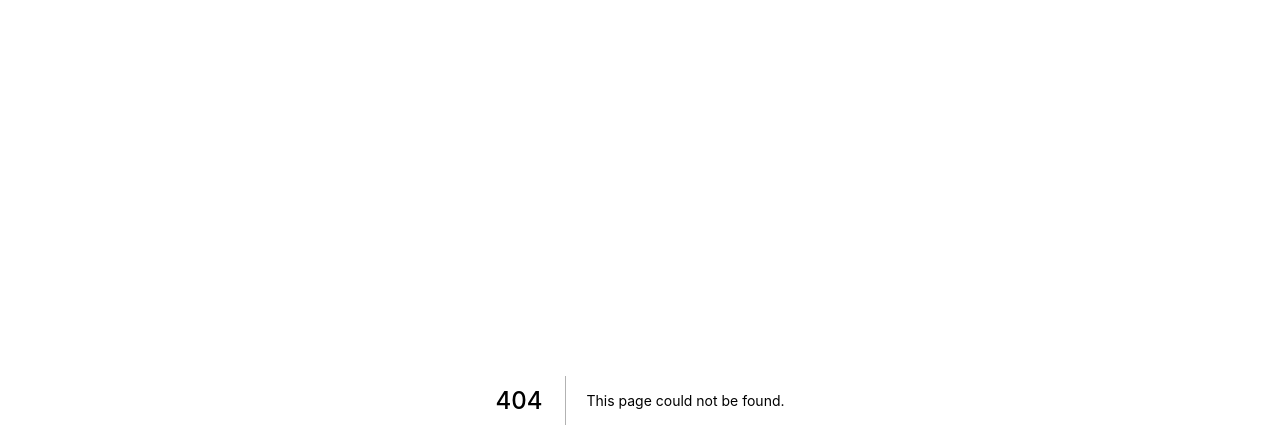
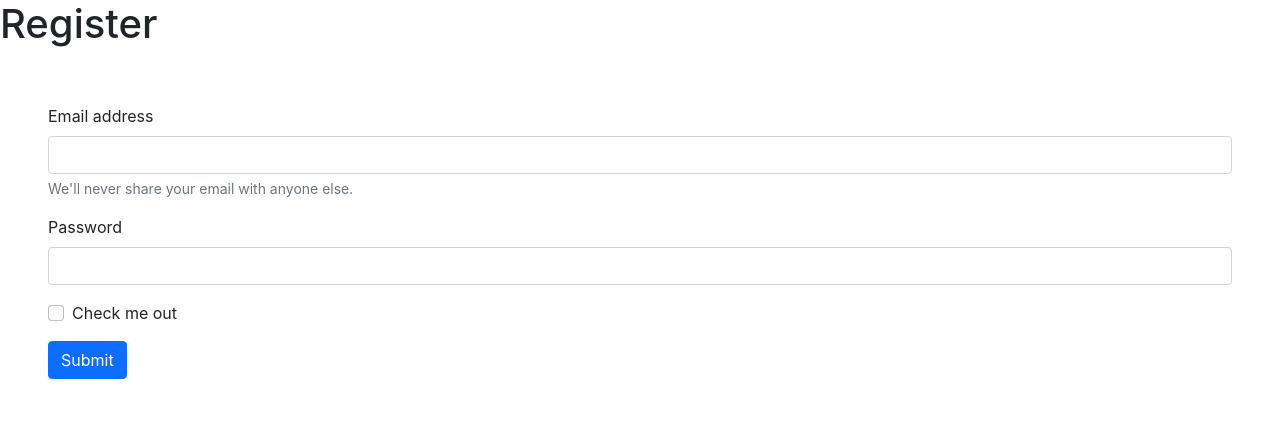
Before and after one commit to fahimrayhan/bariwala, a Next.js app: page /register in a window 1280 px wide. Before the commit this address had no page. Shown: the top 448 px of the page. Built offline with nearby package versions, Linux system fonts and the light colour scheme.

Commit message:
login/register page added

```diff
--- /dev/null
+++ b/pages/_document.jsx
@@ -0,0 +1,21 @@
+import Document, { Html, Head, Main, NextScript } from 'next/document'
+
+class MyDocument extends Document {
+    render() {
+        return (
+            <Html>
+                <Head>
+                    <meta name="description" content="Bariwala - A Complete Tools to manage your properties" />
+                    <link href="https://cdn.jsdelivr.net/npm/bootstrap@5.1.3/dist/css/bootstrap.min.css" rel="stylesheet"></link>
+                    <script src="https://cdn.jsdelivr.net/npm/bootstrap@5.1.3/dist/js/bootstrap.bundle.min.js"></script>
+                </Head>
+                <body>
+                    <Main />
+                    <NextScript />
+                </body>
+            </Html>
+        )
+    }
+}
+
+export default MyDocument
--- /dev/null
+++ b/pages/register.jsx
@@ -0,0 +1,34 @@
+import Head from 'next/head';
+
+function register() {
+    return (
+        <>
+            <Head>
+                <title>Register | Bariwala</title>
+            </Head>
+            <body>
+                <h1>Register</h1>
+                <div>
+                    <form className="p-5">
+                        <div className="mb-3">
+                            <label htmlFor="exampleInputEmail1" className="form-label">Email address</label>
+                            <input type="email" className="form-control" id="exampleInputEmail1" aria-describedby="emailHelp" />
+                            <div id="emailHelp" className="form-text">We'll never share your email with anyone else.</div>
+                        </div>
+                        <div className="mb-3">
+                            <label htmlFor="exampleInputPassword1" className="form-label">Password</label>
+                            <input type="password" className="form-control" id="exampleInputPassword1" />
+                        </div>
+                        <div className="mb-3 form-check">
+                            <input type="checkbox" className="form-check-input" id="exampleCheck1" />
+                            <label className="form-check-label" htmlFor="exampleCheck1">Check me out</label>
+                        </div>
+                        <button type="submit" className="btn btn-primary">Submit</button>
+                    </form>
+                </div>
+            </body>
+        </>
+    )
+}
+
+export default register
```
Also changed, not shown: pages/login.jsx (added, +34 -0 lines).
